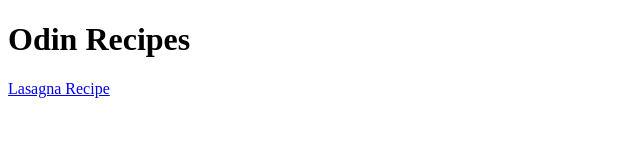
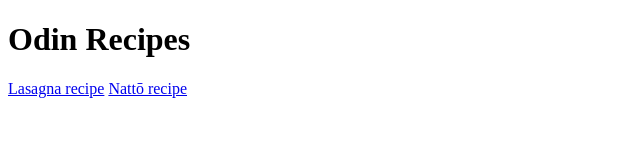
Before and after one commit to ikavedim/odin-recipes, a plain HTML site: page index.html in a window 1280 px wide. Shown: the whole page, without its empty margins (0-640 px from the left). Drawn offline with Linux system fonts and the light colour scheme.

Commit message:
Add link to page natto.html on index.html

```diff
--- a/index.html
+++ b/index.html
@@ -7,6 +7,7 @@
 </head>
 <body>
     <h1>Odin Recipes</h1>
-    <a href="./recipes/lasagna.html">Lasagna Recipe</a>
+    <a href="./recipes/lasagna.html">Lasagna recipe</a>
+    <a href="./recipes/natto.html">Nattō recipe</a>
 </body>
 </html>
```
